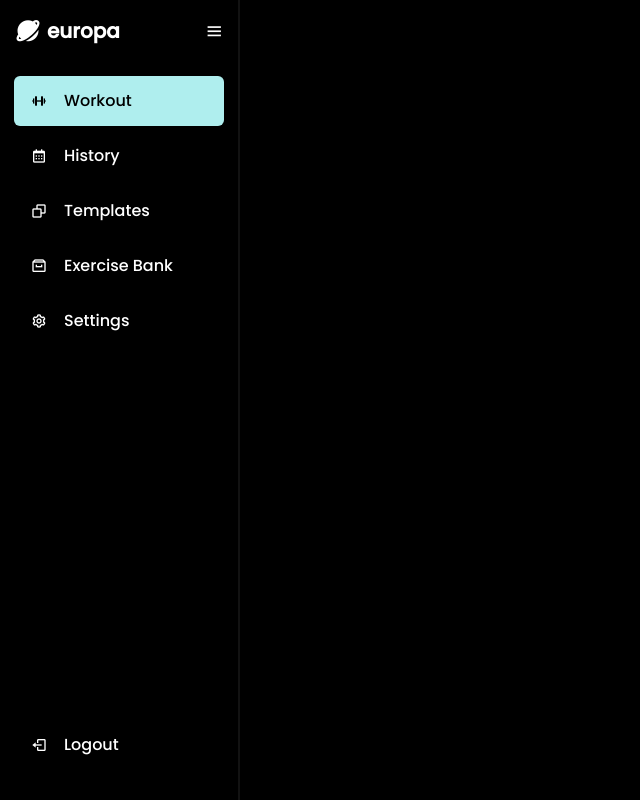
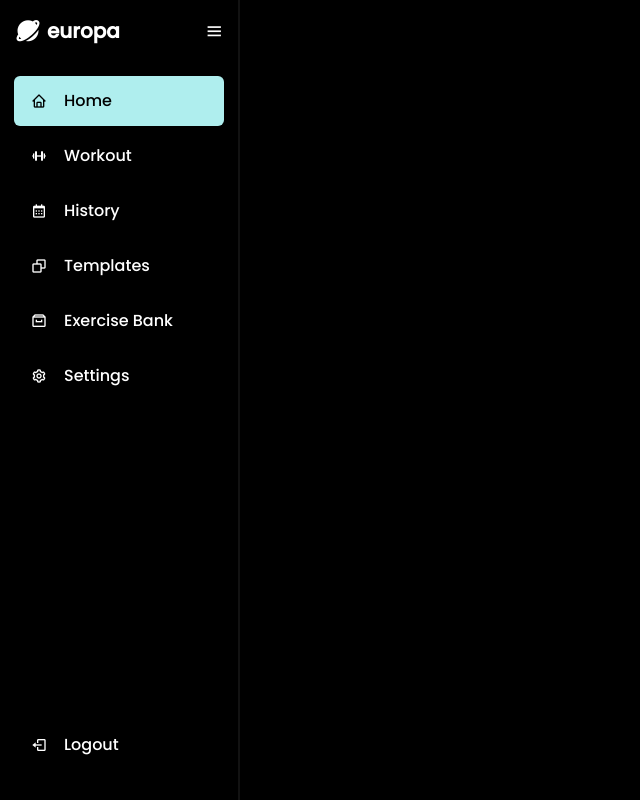
Before and after one commit to marcusciobanu/ProgrammingProject, a Django app: page /dashboard/ in a window 1280 px wide. Shown: the whole page, without its empty margins (0-640 px from the left). Run offline with Django 4.2, Linux system fonts and the light colour scheme.

Commit message:
Updated site navigation and links

```diff
--- a/accounts/views.py
+++ b/accounts/views.py
@@ -1,7 +1,6 @@
 from django.shortcuts import render, redirect
 from django.contrib.auth import authenticate, login
 from django.contrib.auth.forms import AuthenticationForm
-from django.contrib import messages
 from .forms import CustomUserCreationForm
 
 
--- a/global/static/js/header.js
+++ b/global/static/js/header.js
@@ -1,6 +1,5 @@
 const login = document.querySelector("[name='login']");
 const register = document.querySelector("[name='register']");
-const home = document.querySelector("[name='home']")
 
 login.addEventListener('click', () => {
     window.location.href = '/login';
@@ -9,7 +8,3 @@ login.addEventListener('click', () => {
 register.addEventListener('click', () => {
     window.location.href = '/register';
 });
-
-home.addEventListener('click', () => {
-    window.location.href = '/';
-});
--- a/global/static/styles/header.css
+++ b/global/static/styles/header.css
@@ -16,12 +16,10 @@
     user-select: none;
 }
 .logo:hover{
-    cursor: default;
     color: #afeeee;
     transition-duration: 1s;
 }
 .logo:not(:hover){
-    cursor: default;
     color: white;
     transition-duration: 1s;
 }
@@ -48,3 +46,7 @@
     color: white;
     transition-duration: 0.5s;
 }
+
+.home{
+    text-decoration: none;
+}
--- a/global/static/styles/sidebar.css
+++ b/global/static/styles/sidebar.css
@@ -157,3 +157,7 @@ body{
 .sidebar.active ul li .tooltip{
     display: none;
 }
+
+.logo-content a{
+    text-decoration: none;
+}
--- a/global/templates/dashboard/base.html
+++ b/global/templates/dashboard/base.html
@@ -13,14 +13,23 @@
 <body>
     <div class="sidebar active">
         <div class="logo-content">
-            <div class="logo">
-                <i class='bx bxs-planet'></i>
-                <h3>europa</h3>
-            </div>
+            <a href="/">
+                <div class="logo">
+                    <i class='bx bxs-planet'></i>
+                    <h3>europa</h3>
+                </div>
+            </a>
             <i class='bx bx-menu' id="button"></i>
         </div>
         <ul class="list">
             <li class="list-item active">
+                <a href="#">
+                    <i class="bx bx-home"></i>
+                    <span class="links-name">Home</span>
+                    <span class="tooltip">Home</span>
+                </a>
+            </li>
+            <li class="list-item">
                 <a href="#">
                     <i class='bx bx-dumbbell'></i>
                     <span class="links-name">Workout</span>
```
Also changed, not shown: global/templates/accounts/base.html (+6 -7 lines), db.sqlite3.
